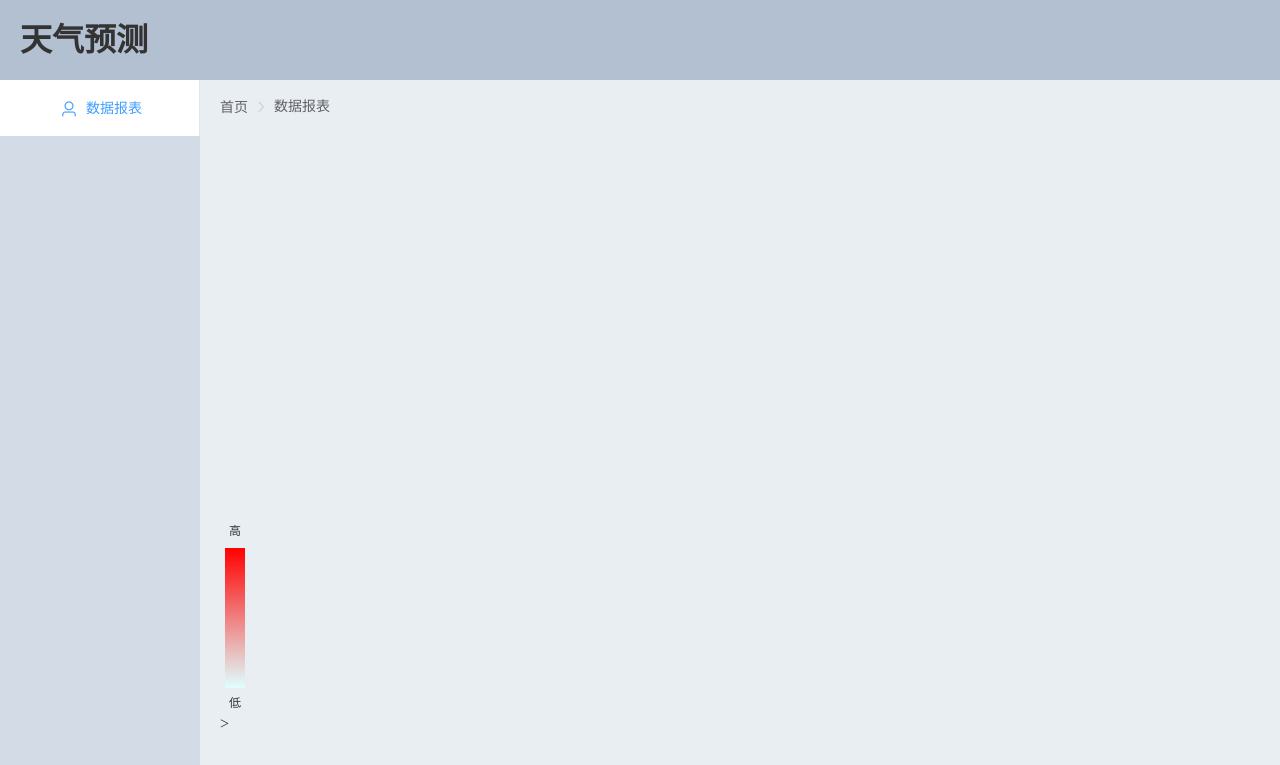
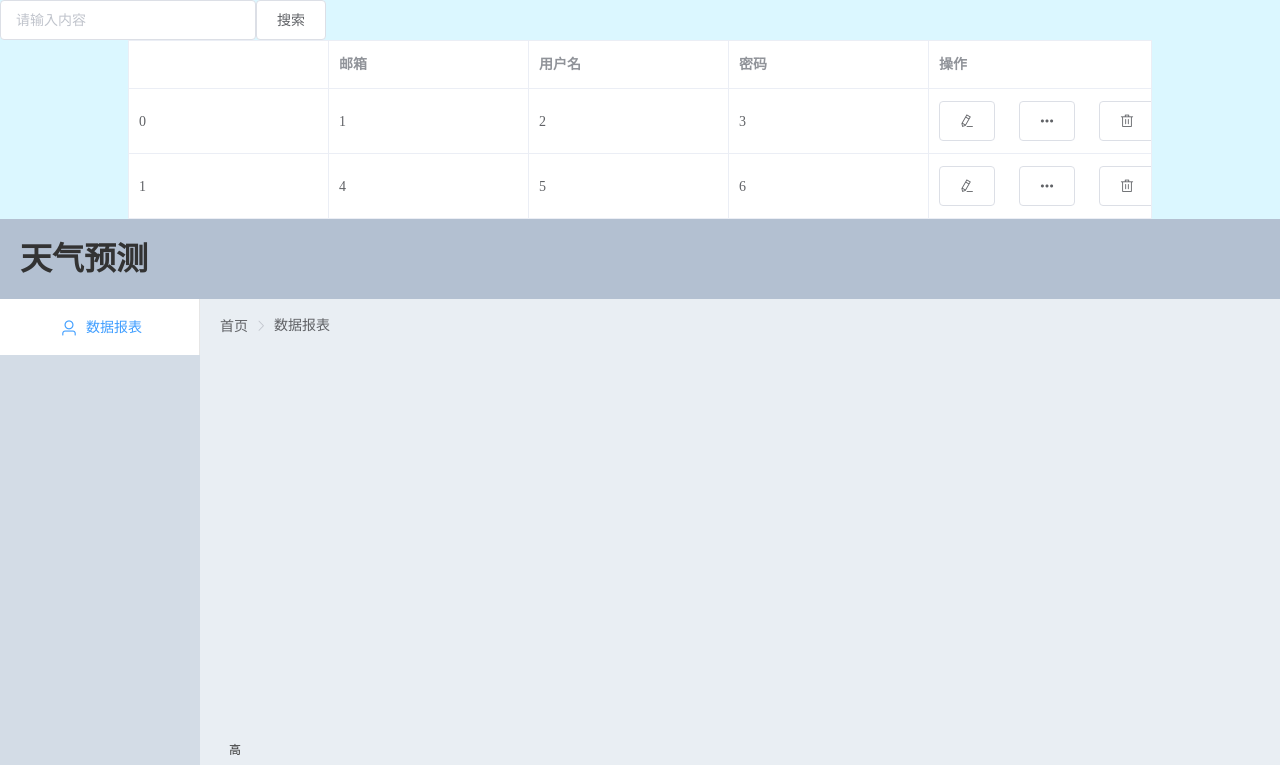
Before and after one commit to YTGhost/Weather-data-analysis, a Vue app in the folder Vue-weather/: page / in a window 1280 px wide. Shown: the top 765 px of the page. Built offline with nearby package versions, Linux system fonts and the light colour scheme.

Commit message:
因为没写router所以先拿app.vue测试

```diff
--- a/Vue-weather/src/App.vue
+++ b/Vue-weather/src/App.vue
@@ -1,5 +1,6 @@
 <template>
     <div id="app">
+        <search></search>
         <el-container>
             <el-header style="height: 80px;">天气预测</el-header>
             <el-container>
@@ -32,8 +33,10 @@
 
 <script>
     // import _ from 'lodash'
+    import search from "./views/search";
     export default {
         name: 'App',
+        components: {search},
         data() {
             return {
                 baseURL: "https://www.hihia.top/vue-weather-api/api/weather",
```
